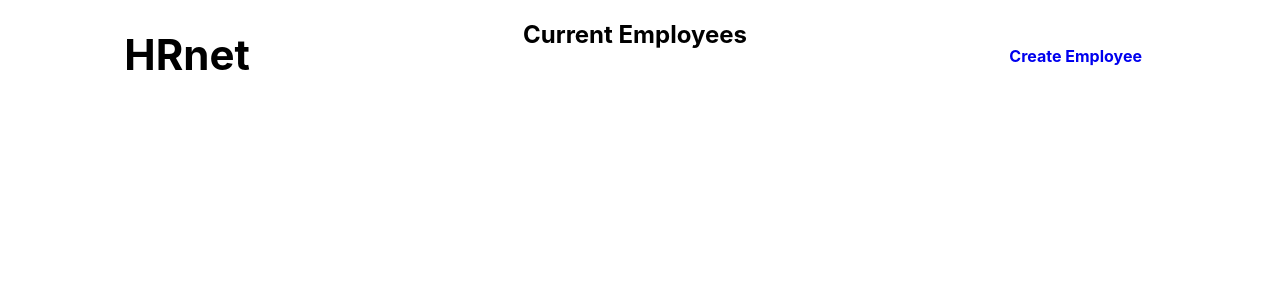
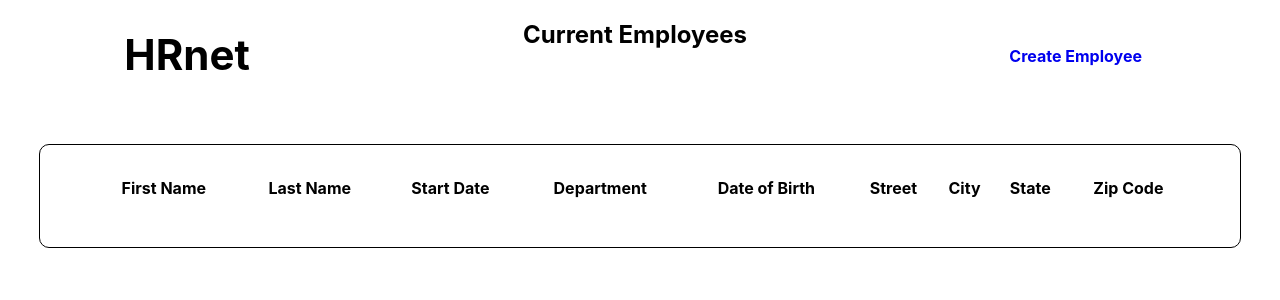
Before and after one commit to illeone/MillocoNicolas_14_20.08.2022, a React (Create React App) app in the folder hrnet/: page /list in a window 1280 px wide. Shown: the top 300 px of the page. Built offline with nearby package versions, Linux system fonts and the light colour scheme.

Commit message:
création d'un tableau (Table.js) avec données du storage

```diff
--- a/hrnet/src/App.css
+++ b/hrnet/src/App.css
@@ -98,3 +98,39 @@
   text-decoration: none;
   cursor: pointer;
 }
+/* ***************************************************  Page  EmployeeList  ***************************************************  */
+
+/* *********************************  Tableau  ********************************* */
+
+.wrapper {
+  max-width: 1200px;
+  margin: 2rem auto;
+  border-radius: 10px;
+  border: 1px solid black;
+}
+
+.employee-table {
+  margin-top: 2rem;
+  margin-bottom: 2rem;
+  display: flex;
+  flex-direction: column;
+  align-items: center;
+}
+
+.table-container {
+  min-width: 1100px;
+}
+
+table {
+  margin-bottom: 1rem;
+  width: 100%;
+  border-collapse: collapse;
+}
+
+.employee-table-row:hover {
+  background-color: #35333d34;
+}
+td {
+  text-align: center;
+  padding: 10px;
+}
--- a/hrnet/src/components/EmployeeList.js
+++ b/hrnet/src/components/EmployeeList.js
@@ -1,5 +1,6 @@
 import React from "react";
 import { NavLink } from "react-router-dom";
+import Table from "./Table";
 
 const EmployeeList = () => {
   return (
@@ -17,6 +18,9 @@ const EmployeeList = () => {
             </div>
         </NavLink>
       </div>
+      <div>
+        <Table />
+      </div>
 
       <footer className="footer"></footer>
     </div>
--- /dev/null
+++ b/hrnet/src/components/Table.js
@@ -0,0 +1,64 @@
+import React, { useState, useEffect } from "react";
+
+const getInitialRows = () => {
+  const storedData = localStorage.getItem("employees");
+  if (storedData) {
+    return JSON.parse(storedData);
+  }
+  return [];
+};
+
+const Table = () => {
+  const [rows, setRows] = useState([]);
+
+  useEffect(() => {
+    setRows(getInitialRows());
+  }, []);
+
+  const renderTableHeader = (label) => (
+    <th>
+      {label}
+    </th>
+  );
+
+  return (
+    <div className="wrapper">
+      <div className="employee-table">
+        <div className="table-container">
+          <table>
+            <thead>
+              <tr>
+                {renderTableHeader("First Name")}
+                {renderTableHeader("Last Name")}
+                {renderTableHeader("Start Date")}
+                {renderTableHeader("Department")}
+                {renderTableHeader("Date of Birth")}
+                {renderTableHeader("Street")}
+                {renderTableHeader("City")}
+                {renderTableHeader("State")}
+                {renderTableHeader("Zip Code")}
+              </tr>
+            </thead>
+            <tbody>
+              {rows.map((row) => (
+                <tr className="employee-table-row">
+                  <td>{row.firstName}</td>
+                  <td>{row.lastName}</td>
+                  <td>{row.startDate}</td>
+                  <td>{row.department}</td>
+                  <td>{row.dateOfBirth}</td>
+                  <td>{row.street}</td>
+                  <td>{row.city}</td>
+                  <td>{row.state}</td>
+                  <td>{row.zipCode}</td>
+                </tr>
+              ))}
+            </tbody>
+          </table>
+        </div>
+      </div>
+    </div>
+  );
+};
+
+export default Table;
```
